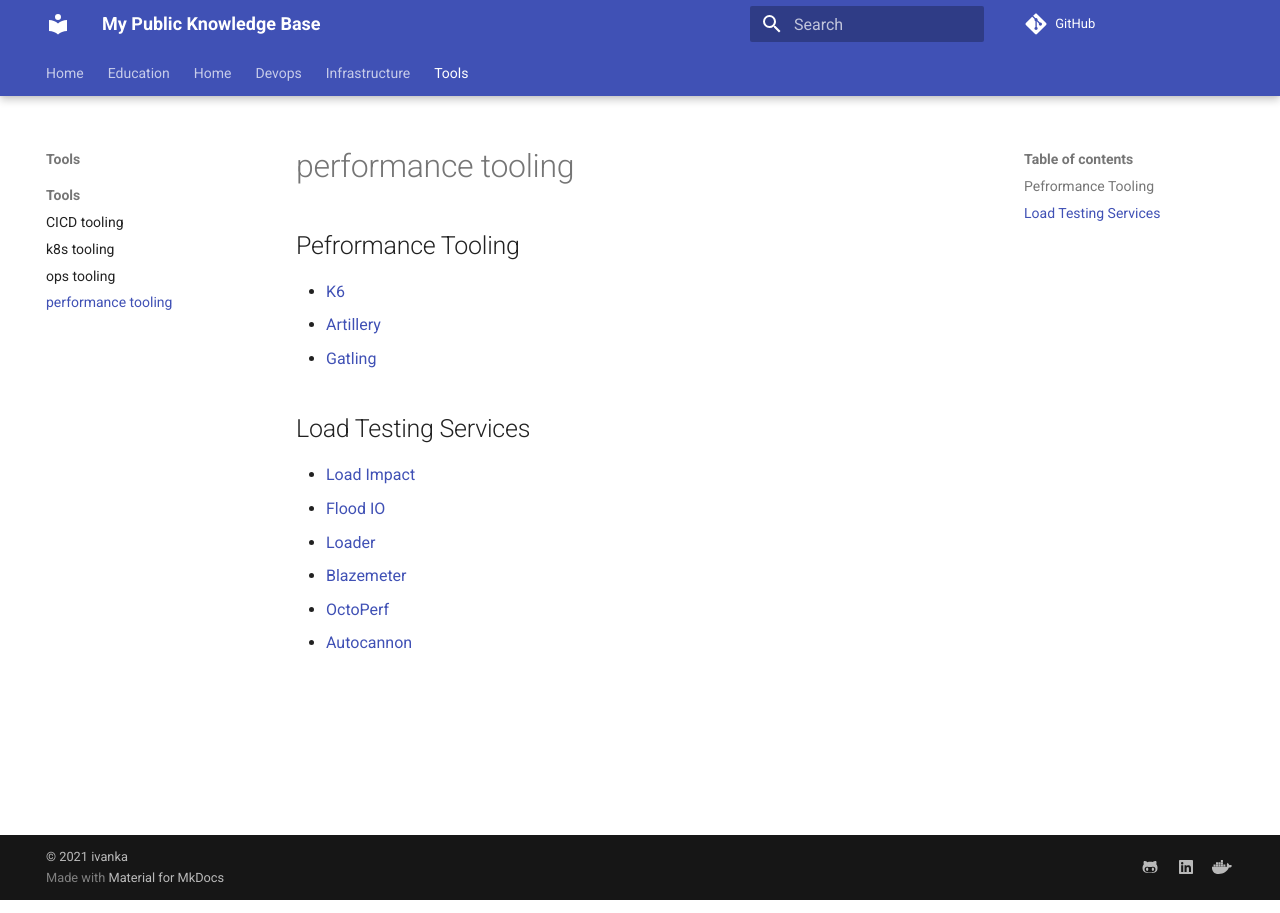
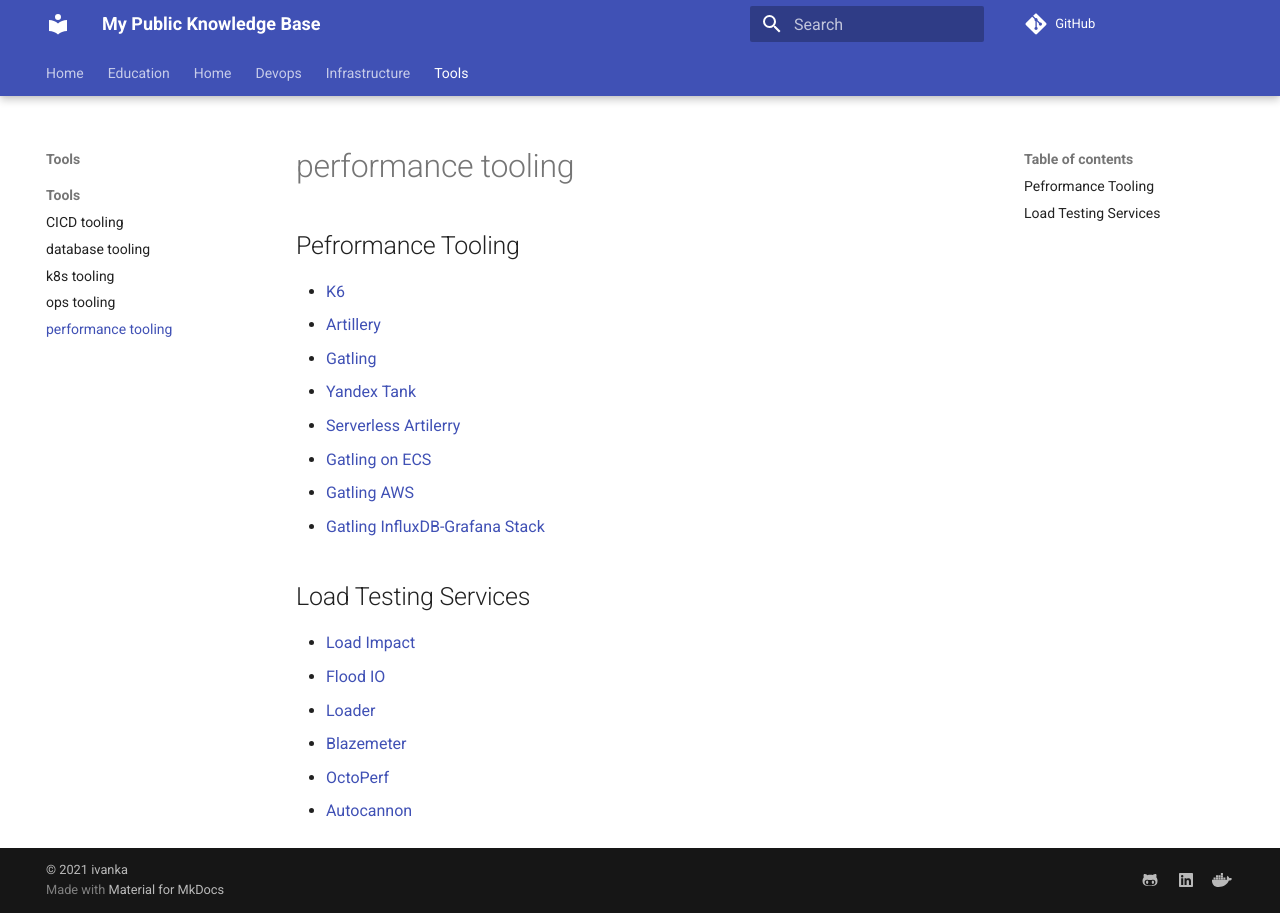
Before and after one commit to ivankatliarchuk/knowledge-base, an MkDocs documentation site: the page built from docs/tools/performance.md, in a window 1280 px wide. Built offline with MkDocs 1.6.1 and Material for MkDocs 9.7.7, drawn with Linux system fonts in a browser that asks for light colours; comment, search, counter and statistics services are not loaded.

```diff
--- a/docs/tools/performance.md
+++ b/docs/tools/performance.md
@@ -14,6 +14,11 @@ published: true
 - [K6](https://k6.io/)
 - [Artillery](https://artillery.io/)
 - [Gatling](https://gatling.io/)
+- [Yandex Tank](https://github.com/yandex/yandex-tank)
+- [Serverless Artilerry](https://github.com/Nordstrom/serverless-artillery)
+- [Gatling on ECS](https://github.com/nearmap/gatling-on-ecs)
+- [Gatling AWS](https://github.com/NET-A-PORTER/gatling-on-aws)
+- [Gatling InfluxDB-Grafana Stack](https://github.com/dblooman/gatling-docker)
 
 ## Load Testing Services
 
```
Also changed, not shown: docs/devops/how-to.md (added, +13 -0 lines), docs/devops/monitoring.md (+1 -0 lines), docs/tools/database.md (added, +27 -0 lines).
